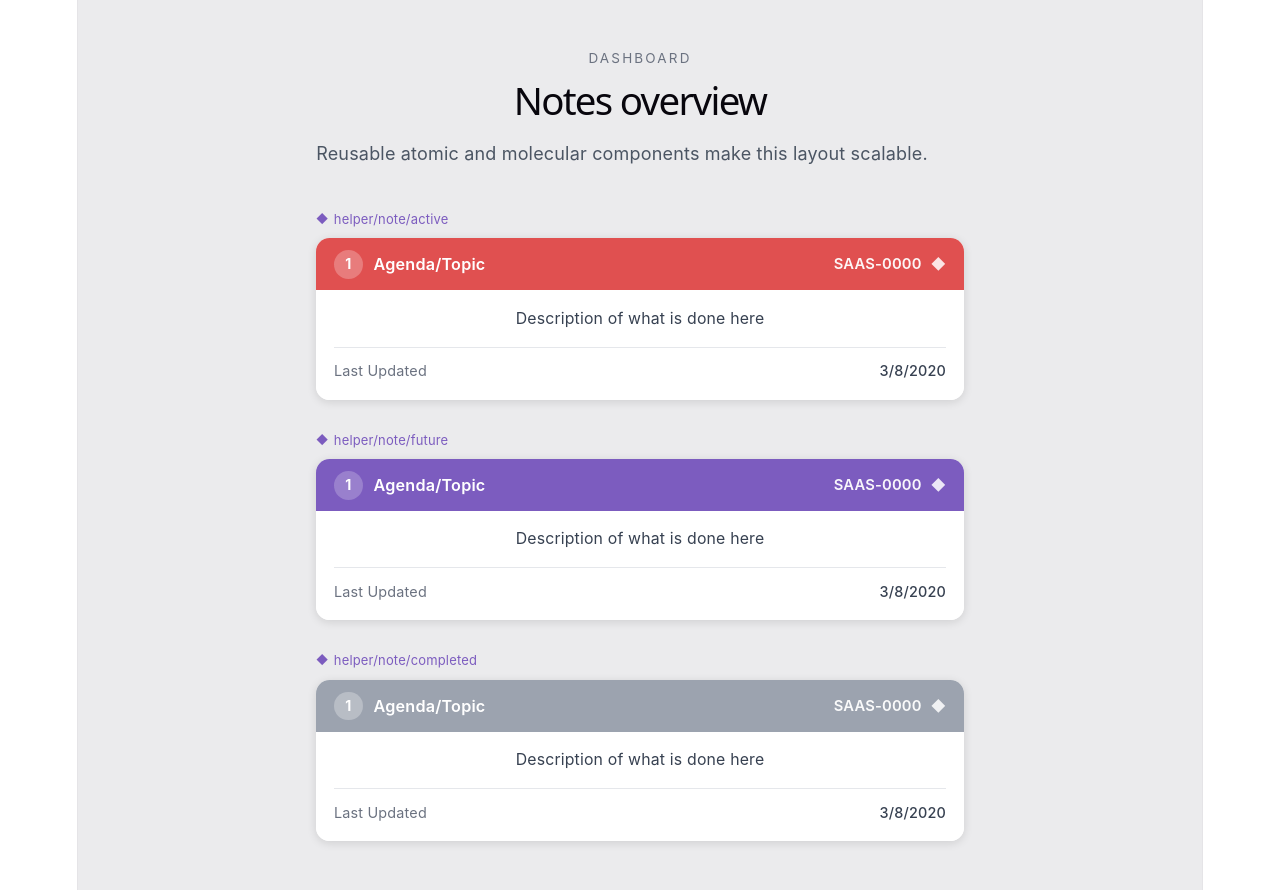
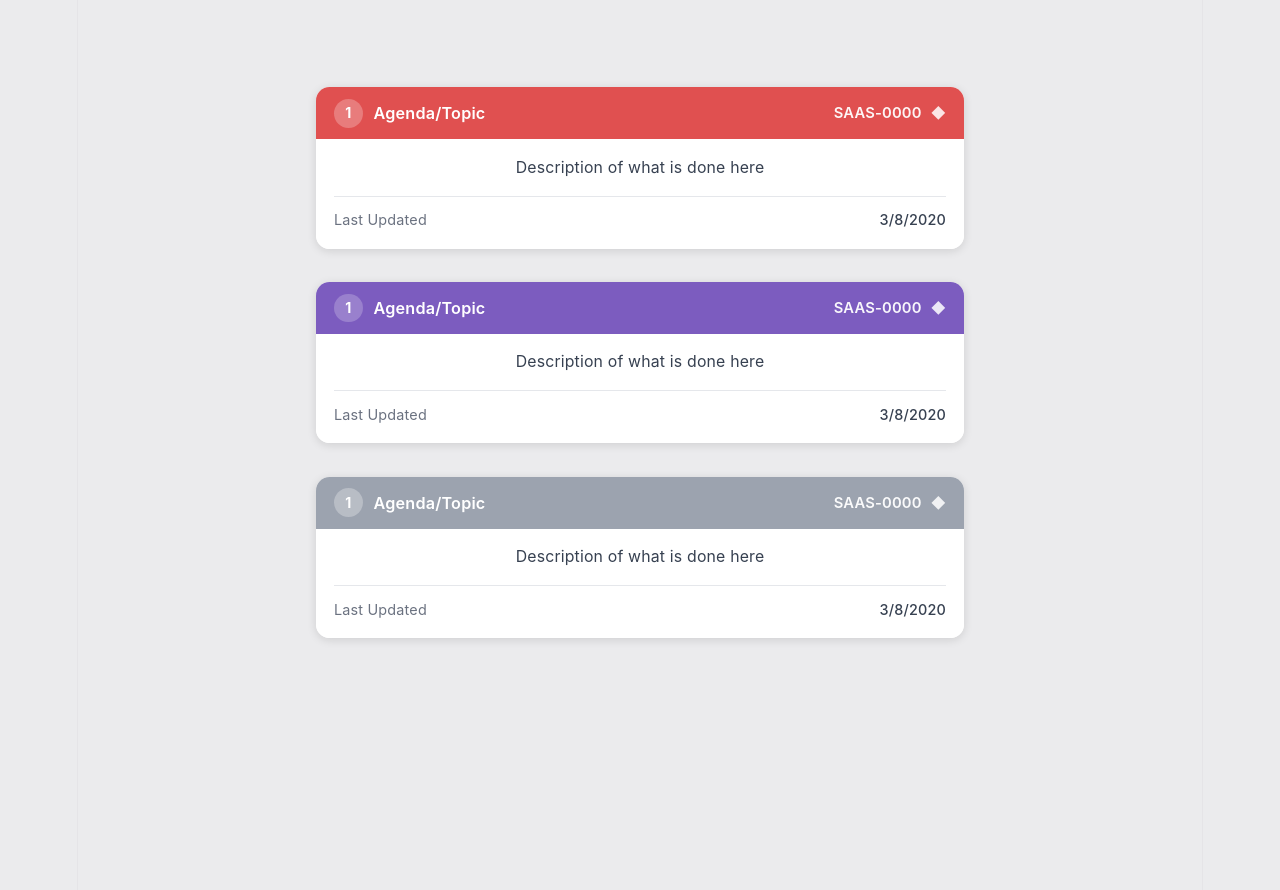
Before and after one commit to jhona66612-coder/2-Parcial, a React (Vite) app: page / in a window 1280 px wide. Built offline with nearby package versions, Linux system fonts and the light colour scheme.

Commit message:
corregido

```diff
--- a/src/Components/NotesList.jsx
+++ b/src/Components/NotesList.jsx
@@ -7,7 +7,6 @@ const notes = [
     variant: 'active',
     updatedAt: '3/8/2020',
     code: 'SAAS-0000',
-    helperLabel: 'helper/note/active',
   },
   {
     title: 'Agenda/Topic',
@@ -15,7 +14,6 @@ const notes = [
     variant: 'future',
     updatedAt: '3/8/2020',
     code: 'SAAS-0000',
-    helperLabel: 'helper/note/future',
   },
   {
     title: 'Agenda/Topic',
@@ -23,7 +21,6 @@ const notes = [
     variant: 'completed',
     updatedAt: '3/8/2020',
     code: 'SAAS-0000',
-    helperLabel: 'helper/note/completed',
   },
 ]
 
--- a/src/Components/NotesPage.css
+++ b/src/Components/NotesPage.css
@@ -4,7 +4,7 @@
   padding: 2.5rem;
   background: #ebebed;
   font-family: Inter, system-ui, -apple-system, BlinkMacSystemFont, 'Segoe UI', sans-serif;
-  color: #111827;
+  color: #ffffff;
 }
 
 .notes-page__header {
@@ -151,8 +151,3 @@
   align-items: center;
   gap: 0.3rem;
 }
-
-.helper-label::before {
-  content: '◆';
-  font-size: 0.65rem;
-}
--- a/src/Components/NotesPageTemplate.jsx
+++ b/src/Components/NotesPageTemplate.jsx
@@ -5,13 +5,6 @@ export function NotesPageTemplate() {
   return (
     <main className="notes-page">
       <header className="notes-page__header">
-        <div>
-          <p className="eyebrow">Dashboard</p>
-          <h1>Notes overview</h1>
-          <p className="notes-page__subtitle">
-            Reusable atomic and molecular components make this layout scalable.
-          </p>
-        </div>
       </header>
 
       <NotesList />
--- a/src/index.css
+++ b/src/index.css
@@ -50,8 +50,15 @@
   }
 }
 
+html,
 body {
   margin: 0;
+  min-height: 100vh;
+  background: #ebebed;
+}
+
+body {
+  color: #111827;
 }
 
 #root {
@@ -64,6 +71,7 @@ body {
   display: flex;
   flex-direction: column;
   box-sizing: border-box;
+  background: #ebebed;
 }
 
 h1,
```
